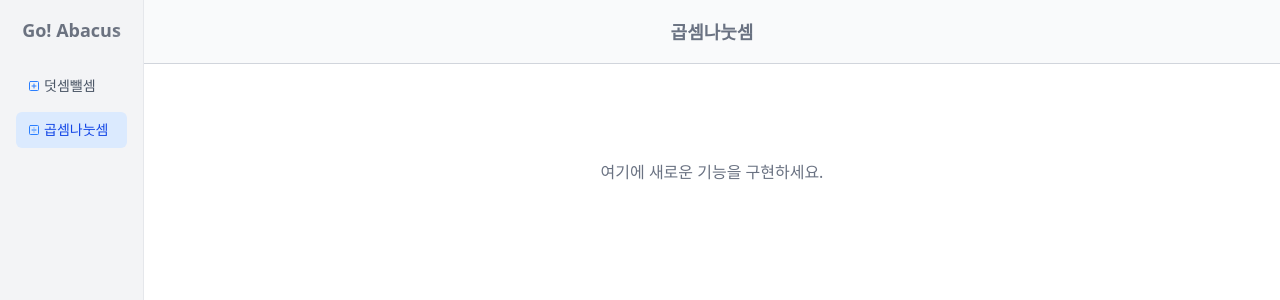
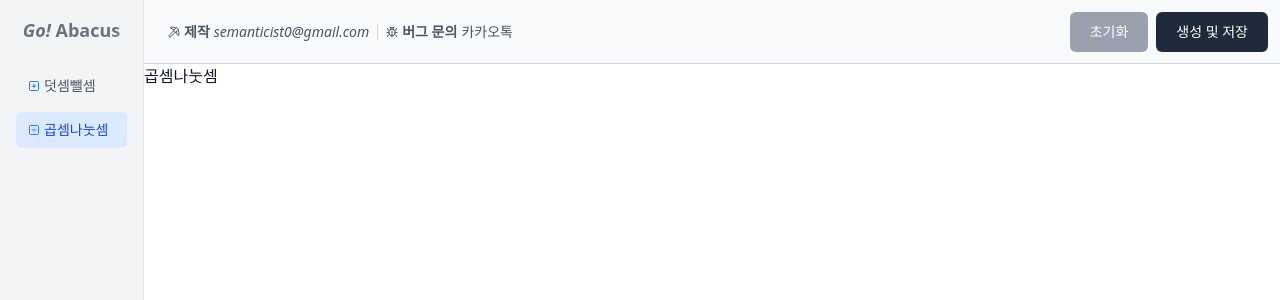
Before and after one commit to semanticist21/go-abacus, a React (Vite) app: page / in a window 1280 px wide. Both pictures are taken after a click on the button "곱셈나눗셈". Shown: the top 300 px of the page. Built offline with nearby package versions, Linux system fonts and the light colour scheme.

Commit message:
feat: add multiplication page and update ShinyText to support ReactNode content

```diff
--- a/src/app.tsx
+++ b/src/app.tsx
@@ -1,5 +1,5 @@
 import './app.css';
 
-import AppLayout from './components/layout/app-layout';
+import Layout from './layout/layout';
 
-export default AppLayout;
+export default Layout;
--- a/src/components/ui/shiny-text.tsx
+++ b/src/components/ui/shiny-text.tsx
@@ -1,9 +1,9 @@
-import {FC} from 'react';
+import {FC, ReactNode} from 'react';
 
 import {cn} from '../../util/cn';
 
 interface ShinyTextProps {
-  text: string;
+  text: ReactNode;
   disabled?: boolean;
   speed?: number;
   className?: string;
--- a/src/components/layout/app-layout.tsx
+++ b/src/layout/layout.tsx
@@ -1,17 +1,24 @@
 import {SquareDivide, SquarePlus} from 'lucide-react';
 import {useState} from 'react';
 
-import MainPage from '../../pages/main';
-import ShinyText from '../ui/shiny-text';
+import ShinyText from '../components/ui/shiny-text';
+import MainPage from '../pages/main';
+import MultiplyPage from '../pages/multiply';
 
-const AppLayout = () => {
+const Layout = () => {
   const [activeTab, setActiveTab] = useState<number>(0);
 
   return (
     <div className="flex h-screen">
       <aside className="w-36 shrink-0 border-r border-gray-200 bg-gray-100 p-4">
         <h1 className="mb-6 cursor-default text-center font-sans text-lg font-semibold select-none">
-          <ShinyText text="Go! Abacus" />
+          <ShinyText
+            text={
+              <span>
+                <i>Go!</i> Abacus
+              </span>
+            }
+          />
         </h1>
         <nav className="space-y-2">
           <button
@@ -36,21 +43,10 @@ const AppLayout = () => {
       </aside>
       <main className="flex-1">
         {activeTab === 0 && <MainPage />}
-        {activeTab === 1 && (
-          <div className="min-w-2xl" id="container">
-            <div className="flex h-16 items-center justify-between gap-2 border-b border-gray-300 bg-gray-50 px-3">
-              <div className="flex-1 text-center text-gray-500">
-                <h2 className="text-lg font-semibold">곱셈나눗셈</h2>
-              </div>
-            </div>
-            <div className="mt-20 p-4 text-center text-gray-500">
-              <p>여기에 새로운 기능을 구현하세요.</p>
-            </div>
-          </div>
-        )}
+        {activeTab === 1 && <MultiplyPage />}
       </main>
     </div>
   );
 };
 
-export default AppLayout;
+export default Layout;
--- /dev/null
+++ b/src/pages/multiply/body.tsx
@@ -0,0 +1,5 @@
+const MultiplyBody = () => {
+  return <div>곱셈나눗셈</div>;
+};
+
+export default MultiplyBody;
--- /dev/null
+++ b/src/pages/multiply/index.tsx
@@ -0,0 +1,13 @@
+import MultiplyBody from './body';
+import Header from './header';
+
+const MultiplyPage = () => {
+  return (
+    <div className="min-w-2xl" id="container">
+      <Header />
+      <MultiplyBody />
+    </div>
+  );
+};
+
+export default MultiplyPage;
--- a/tsconfig.json
+++ b/tsconfig.json
@@ -11,6 +11,9 @@
     "noFallthroughCasesInSwitch": true,
     "noUnusedLocals": false,
     "noUnusedParameters": false,
+    "paths": {
+      "@/*": ["./src/*"]
+    },
     "resolveJsonModule": true,
     "skipLibCheck": true,
     /* Linting */
```
